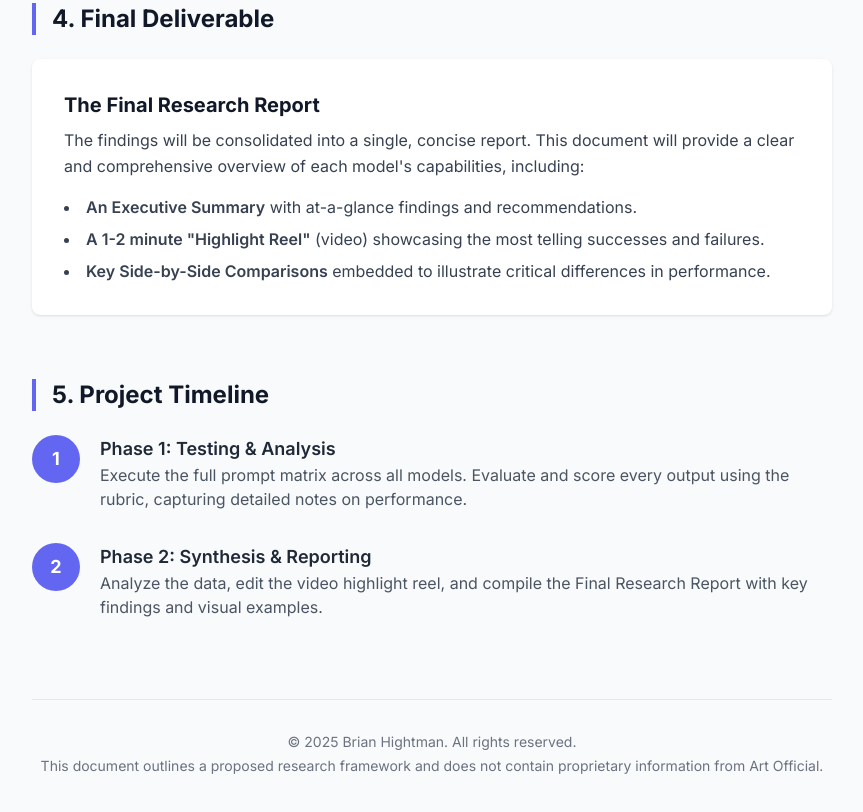
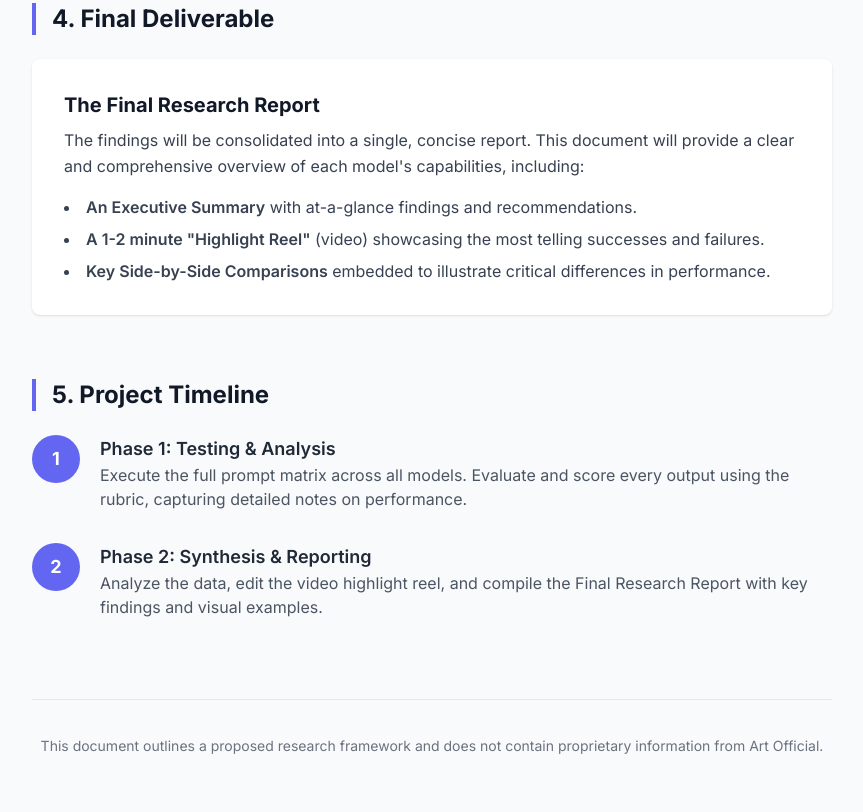
Before and after one commit to harveyspector64/ResearchBrief, a plain HTML site: page index.html in a window 1280 px wide. Shown: the part 3434-4246 px from the top of the page, without its empty margins (208-1071 px from the left). Drawn offline with nearby package versions, Linux system fonts and the light colour scheme.

Commit message:
Update index.html

```diff
--- a/index.html
+++ b/index.html
@@ -224,7 +224,6 @@
 
         <!-- Footer -->
         <footer class="mt-20 pt-8 border-t text-center text-gray-500 text-sm">
-            <p>&copy; 2025 Brian Hightman. All rights reserved.</p>
             <p class="mt-1">This document outlines a proposed research framework and does not contain proprietary information from Art Official.</p>
         </footer>
 
```
